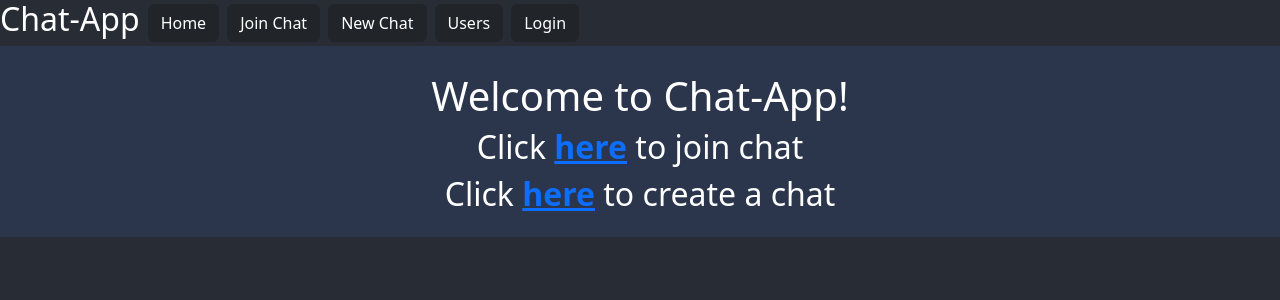
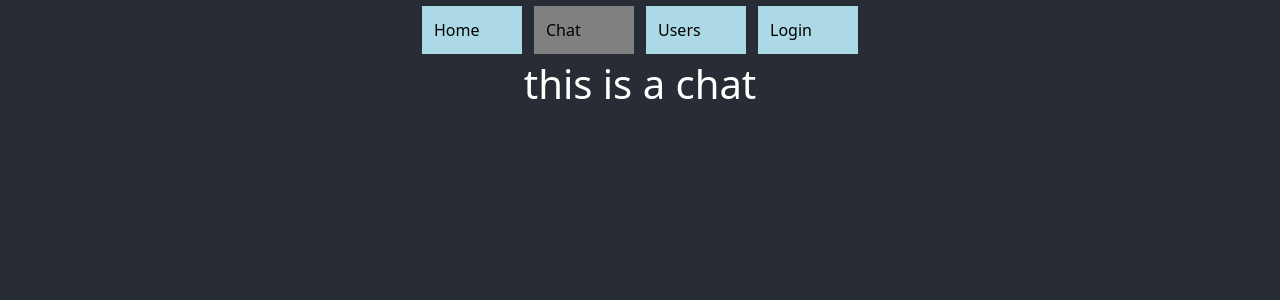
Before and after one commit to fusion407/chat-app-frontend, a React (Create React App) app: page /chat in a window 1280 px wide. Shown: the top 300 px of the page. Built offline with nearby package versions, Linux system fonts and the light colour scheme.

Commit message:
reformatted routing

```diff
--- a/package.json
+++ b/package.json
@@ -10,7 +10,7 @@
     "react": "^18.2.0",
     "react-bootstrap": "^2.6.0",
     "react-dom": "^18.2.0",
-    "react-router-dom": "^6.4.3",
+    "react-router-dom": "^5.3.4",
     "react-scripts": "5.0.1",
     "web-vitals": "^2.1.4"
   },
--- a/src/App.css
+++ b/src/App.css
@@ -1,25 +1,36 @@
 body {
   background-color: #282c34;
+  display: flex;
+  text-align: center;
+  justify-content: center;
+  color: white;
 }
+
+
+
+
+
+
 .App {
+  display: flex;
   text-align: center;
-  background-color: #2b364d;
+  justify-content: center;
+  background-color: #194092;
   min-height: max-content;
   color: white;
   padding-bottom: 1em;
-
 }
 
-.App-logo {
+/* .App-logo {
   height: 40vmin;
   pointer-events: none;
-}
+} */
 
-@media (prefers-reduced-motion: no-preference) {
+/* @media (prefers-reduced-motion: no-preference) {
   .App-logo {
     animation: App-logo-spin infinite 20s linear;
   }
-}
+} */
 
 .App-header {
   background-color: #282c34;
@@ -32,15 +43,15 @@ body {
   margin-bottom: 1em;
 }
 
-.App-link {
+/* .App-link {
   color: #61dafb;
-}
+} */
 
-@keyframes App-logo-spin {
+/* @keyframes App-logo-spin {
   from {
     transform: rotate(0deg);
   }
   to {
     transform: rotate(360deg);
   }
-}
+} */
--- a/src/App.js
+++ b/src/App.js
@@ -1,17 +1,27 @@
-import logo from './logo.svg';
-import NavBar from './components/NavBar'
 import Home from './components/Home'
+import Login from './components/Login'
+import Users from './components/Users'
+
+import { BrowserRouter, Route, Switch } from "react-router-dom";
 import 'bootstrap/dist/css/bootstrap.min.css';
 import './App.css';
 
 function App() {
   return (
-    <div className="App">
-      <header className="App-header">
-        <NavBar />
-      </header>
-      <Home />
+    <div className="App-header">
+      <Switch>
+        <Route path="/">
+          <Home />
+        </Route>
+        <Route path="/users">
+          <Users />
+        </Route>
+        <Route path="/login">
+          <Login />
+        </Route>
+      </Switch>
     </div>
+
   );
 }
 
--- /dev/null
+++ b/src/components/Chat.js
@@ -0,0 +1,9 @@
+import React from 'react'
+
+function Chat() {
+    return(
+        <h1>this is a chat</h1>
+    )
+}
+
+export default Chat
--- a/src/components/Home.js
+++ b/src/components/Home.js
@@ -6,9 +6,6 @@ function Home() {
     return(
         <div>
             <h1>Welcome to Chat-App!</h1>
-
-            <h2>Click <Alert.Link href="join-chat">here</Alert.Link> to join chat</h2>
-            <h2>Click <Alert.Link href="create-chat">here</Alert.Link> to create a chat</h2>
         </div>
     )
 }
--- /dev/null
+++ b/src/components/Login.js
@@ -0,0 +1,20 @@
+import React from 'react'
+
+function Login() {
+    return (
+      <div>
+        <h1>Login</h1>
+        <form>
+          <div>
+            <input type="text" name="username" placeholder="Username" />
+          </div>
+          <div>
+            <input type="password" name="password" placeholder="Password" />
+          </div>
+          <input type="submit" value="Submit" />
+        </form>
+      </div>
+    );
+  }
+
+export default Login
--- a/src/components/NavBar.js
+++ b/src/components/NavBar.js
@@ -1,29 +1,67 @@
 import React from "react"
 import Button from 'react-bootstrap/Button';
 import Stack from 'react-bootstrap/Stack';
+import { BrowserRouter, Route, NavLink, Switch } from "react-router-dom";
+const linkStyles = {
+    display: "inline-flex",
+    // flexdirection: "baseline",
+    alignself: "center",
+    justifycontent: "center",
+    width: "100px",
+    padding: "12px",
+    margin: "6px 6px 6px",
+    background: "lightblue",
+    textDecoration: "none",
+    color: "black",
+  };
 function NavBar() {
-    return(
+    return (
       <div>
-            <Stack direction="horizontal" gap={2}>
-            <h2>Chat-App</h2>
-            <Button as="a" variant="dark">
+        <NavLink
+          to="/"
+          /* set exact so it knows to only set activeStyle when route is deeply equal to link */
+          exact
+          /* add styling to Navlink */
+          style={linkStyles}
+          /* add prop for activeStyle */
+          activeStyle={{
+            background: "grey",
+          }}
+        >
           Home
-            </Button>
-            <Button as="a" variant="dark">
-              Join Chat
-            </Button>
-            <Button as="a" variant="dark">
-              New Chat
-            </Button>
-            <Button as="a" variant="dark">
+        </NavLink>
+        <NavLink
+          to="/chat"
+          exact
+          style={linkStyles}
+          activeStyle={{
+            background: "grey",
+          }}
+        >
+          Chat
+        </NavLink>
+        <NavLink
+          to="/users"
+          exact
+          style={linkStyles}
+          activeStyle={{
+            background: "grey",
+          }}
+        >
           Users
-            </Button>
-            <Button as="a" variant="dark">
+        </NavLink>
+        <NavLink
+          to="/login"
+          exact
+          style={linkStyles}
+          activeStyle={{
+            background: "grey",
+          }}
+        >
           Login
-            </Button>
-            </Stack>
+        </NavLink>
       </div>
-    )
+    );
   }
 
 export default NavBar
--- /dev/null
+++ b/src/components/Users.js
@@ -0,0 +1,11 @@
+import React from 'react'
+
+function Users() {
+    return (
+      <div>
+        <h1>This is my users component!</h1>
+      </div>
+    );
+  }
+
+export default Users
--- a/src/index.js
+++ b/src/index.js
@@ -1,14 +1,35 @@
 import React from 'react';
-import ReactDOM from 'react-dom/client';
+import ReactDOM from 'react-dom';
+import { BrowserRouter, Route, NavLink, Switch } from "react-router-dom";
+import NavBar from './components/NavBar'
+import Home from './components/Home'
+import Login from './components/Login'
+import Users from './components/Users'
+import Chat from './components/Chat'
+
 import './index.css';
 import App from './App';
 import reportWebVitals from './reportWebVitals';
 
-const root = ReactDOM.createRoot(document.getElementById('root'));
-root.render(
-  <React.StrictMode>
-    <App />
-  </React.StrictMode>
+ReactDOM.render(
+  <BrowserRouter>
+    <NavBar />
+    <Switch>
+      <Route exact path="/chat">
+        <Chat />
+      </Route>
+      <Route exact path="/users">
+        <Users />
+      </Route>
+      <Route exact path="/login">
+        <Login />
+      </Route>
+      <Route exact path="/">
+        <Home />
+      </Route>
+    </Switch>
+  </BrowserRouter>,
+  document.getElementById("root")
 );
 
 // If you want to start measuring performance in your app, pass a function
```
Also changed, not shown: 1 other file (tests, documents, lock files or other folders). Lines whose indentation alone changed are shown as unchanged.
